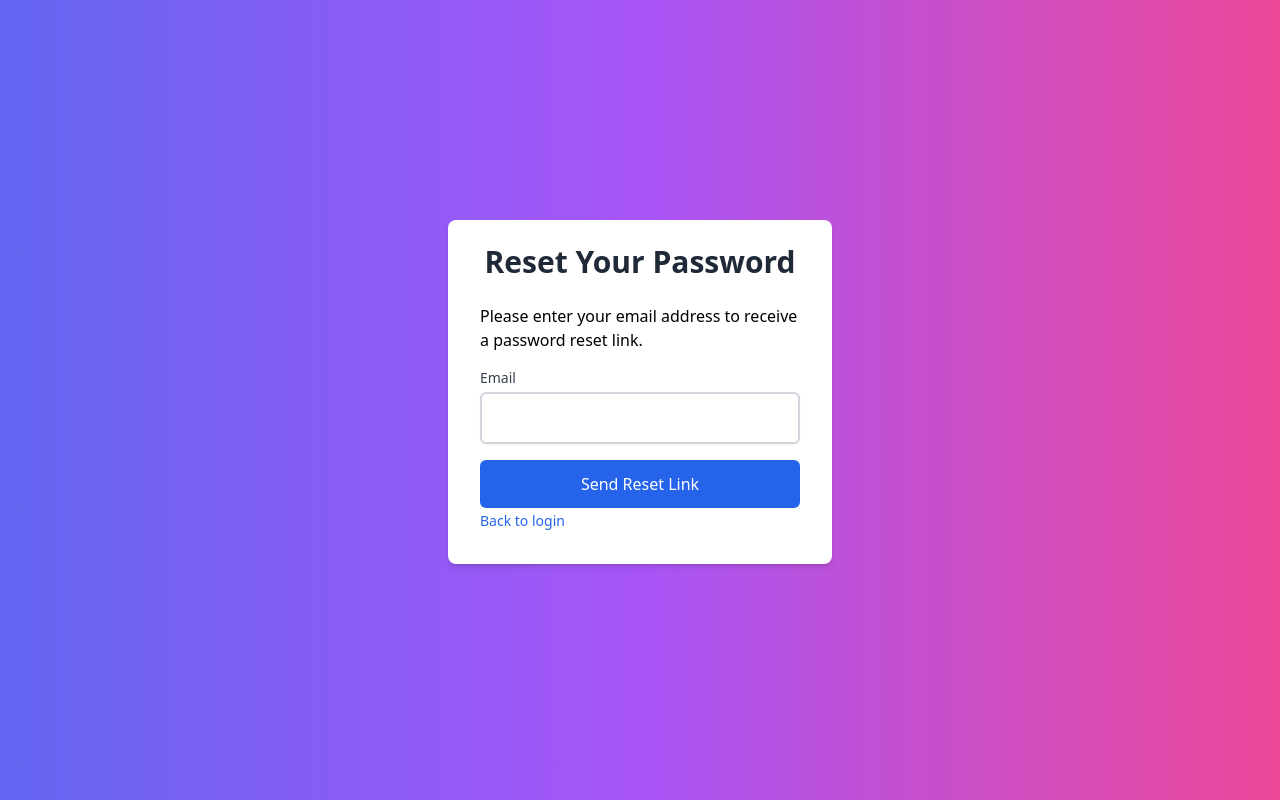
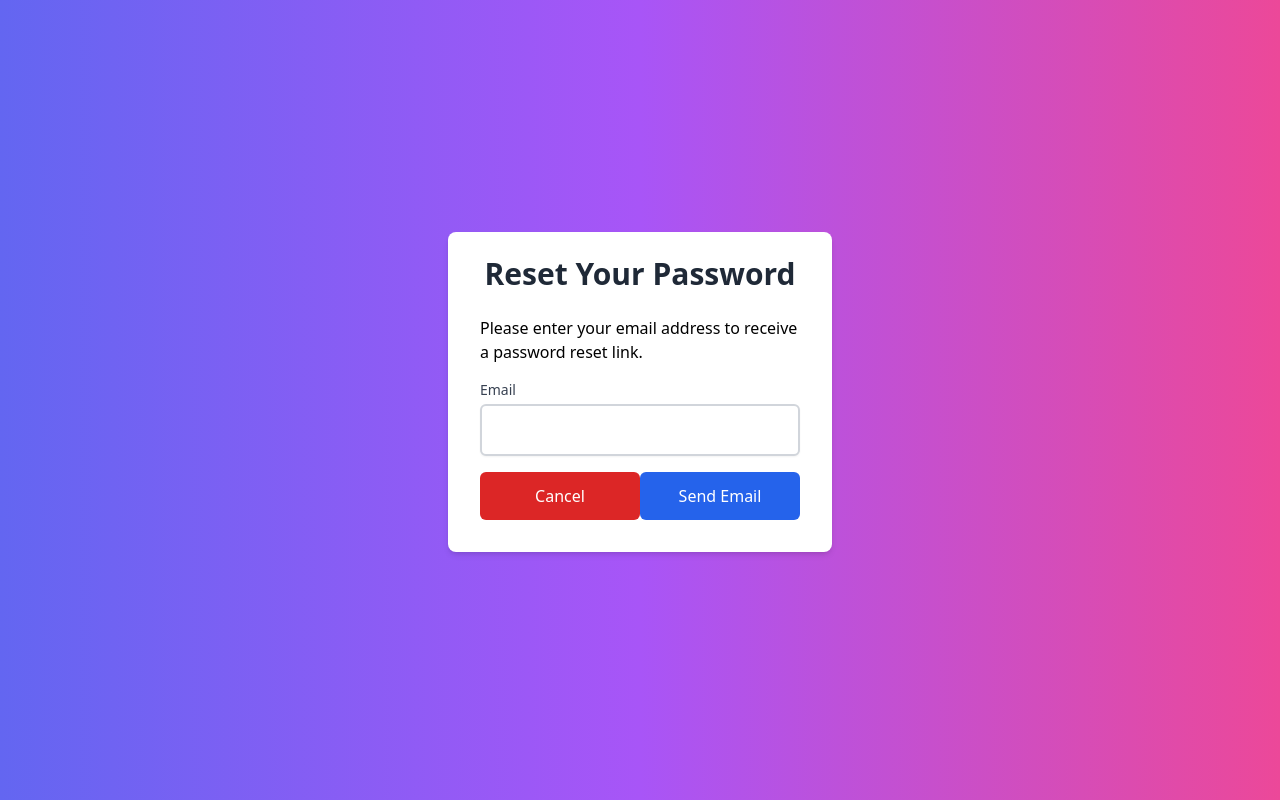
Before and after one commit to prashanth1406/agentic_ai, a React (Vite) app: page /login in a window 1280 px wide. Both pictures are taken after a click on the link "Forgot password?". Built offline with nearby package versions, Linux system fonts and the light colour scheme; no server answers.

Commit message:
AA-3: Enhance- Forgot password UI
Generated by dev agent.

```diff
--- a/src/components/Login/ForgotPassword.jsx
+++ b/src/components/Login/ForgotPassword.jsx
@@ -23,16 +23,17 @@ function ForgotPassword({ handleBack }) {
             className="mt-1 block w-full p-3 border-2 border-gray-300 rounded-md shadow-sm focus:outline-none focus:ring focus:ring-opacity-50"
           />
         </div>
-        <button className="w-full py-3 bg-blue-600 text-white rounded-md hover:bg-blue-700 transition duration-300">
-          Send Reset Link
-        </button>
-        <a
-          href="#"
-          onClick={handleBack}
-          className="mt-2 text-sm text-blue-600 hover:underline"
-        >
-          Back to login
-        </a>
+        <div className="flex justify-between">
+          <button
+            className="w-1/2 py-3 bg-red-600 text-white rounded-md hover:bg-red-700 transition duration-300"
+            onClick={handleBack}
+          >
+            Cancel
+          </button>
+          <button className="w-1/2 py-3 bg-blue-600 text-white rounded-md hover:bg-blue-700 transition duration-300">
+            Send Email
+          </button>
+        </div>
       </div>
     </div>
   );
```
